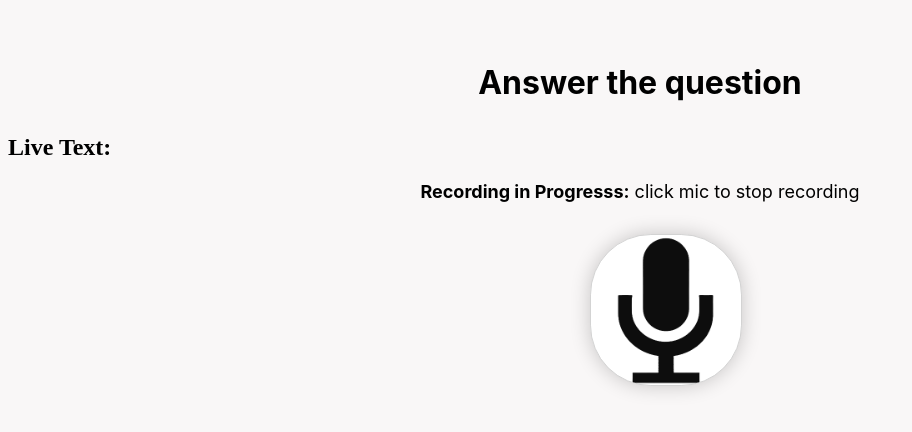
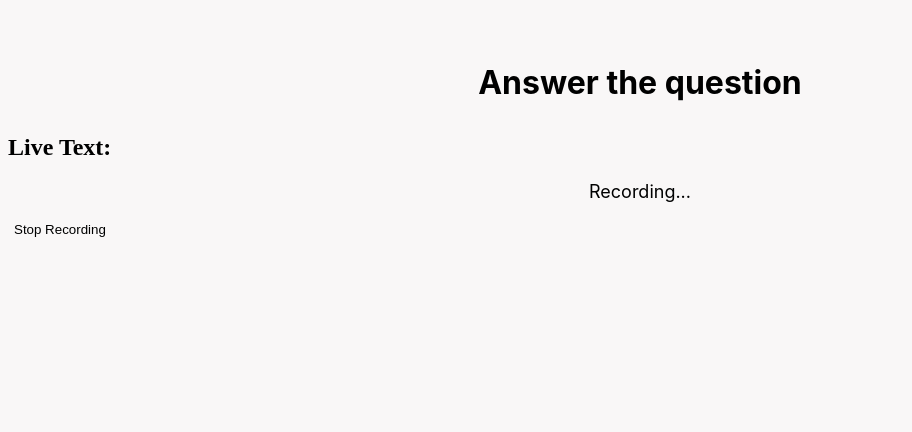
Before and after one commit to antarpreet11/methacks2023, a React (Create React App) app in the folder frontend/: page /assess in a window 1280 px wide. Shown: the top 432 px of the page, without its empty margins (0-912 px from the left). Built offline with nearby package versions, Linux system fonts and the light colour scheme; a web font is replaced by a local one.

Commit message:
fix: trying to make request work

```diff
--- a/frontend/src/components/Assess.js
+++ b/frontend/src/components/Assess.js
@@ -6,10 +6,12 @@ import mic from './mic.png'
 
 const Assess = () => {
     const timeLimit = 180000; // 3 minutes
+    const tempLimit = 5000; // 5 seconds
+
     return (
         <div>
             <p className="prompt">Answer the question</p>
-            <SpeechToText timeLimit={timeLimit} />
+            <SpeechToText timeLimit={tempLimit} />
         </div>
     )
 }
--- a/frontend/src/components/SpeechToText.js
+++ b/frontend/src/components/SpeechToText.js
@@ -1,9 +1,5 @@
 import React, { useEffect, useState } from 'react';
 import SpeechRecognitionService from '../utils/SpeechRecognitionService';
-import "./Assess.css";
-
-import mic from './mic.png'
-
 const SpeechToText = ({ timeLimit }) => {
   const [liveText, setLiveText] = useState('');
   const [isRecording, setIsRecording] = useState(true);
@@ -29,6 +25,33 @@ const SpeechToText = ({ timeLimit }) => {
     };
   }, [timeLimit, isRecording]);
 
+  useEffect(() => {
+    if (finalText) {
+      submit_voice_record();
+    }
+  }, [finalText]);
+
+  const submit_voice_record = () => {
+    const submitText = finalText;
+
+    fetch("http://localhost:8000/classify/",
+    {
+      mode: 'no-cors',
+      method : "POST",
+      body: JSON.stringify({
+        text: submitText,
+      }),
+      headers: {"Content-Type": "application/json"},
+    })
+      .then(response => response.json())
+      .then(data => {
+        // Handle the response data
+        console.log(data.prediction);
+        console.log(data.confidence);
+      })
+      .catch(error => console.error(error));
+  };
+
   const handleStopRecording = () => {
     setIsRecording(false);
   };
@@ -37,11 +60,11 @@ const SpeechToText = ({ timeLimit }) => {
     <div>
       <h2>Live Text:</h2>
       <p>{liveText}</p>
-      {isRecording && <img class="mic" src={mic} alt="microphone"/> && <p><b>Recording in Progresss:</b> click mic to stop recording</p>}
+      {isRecording && <p>Recording...</p>}
       {!isRecording && <p>Recording stopped.</p>}
-      {isRecording && <button onClick={handleStopRecording}><img class="mic" src={mic} alt="microphone"/></button>}
+      {isRecording && <button onClick={handleStopRecording}>Stop Recording</button>}
       {!isRecording && (
-        <div class="result">
+        <div>
           <h2>Final Text:</h2>
           <p>{finalText}</p>
         </div>
```
